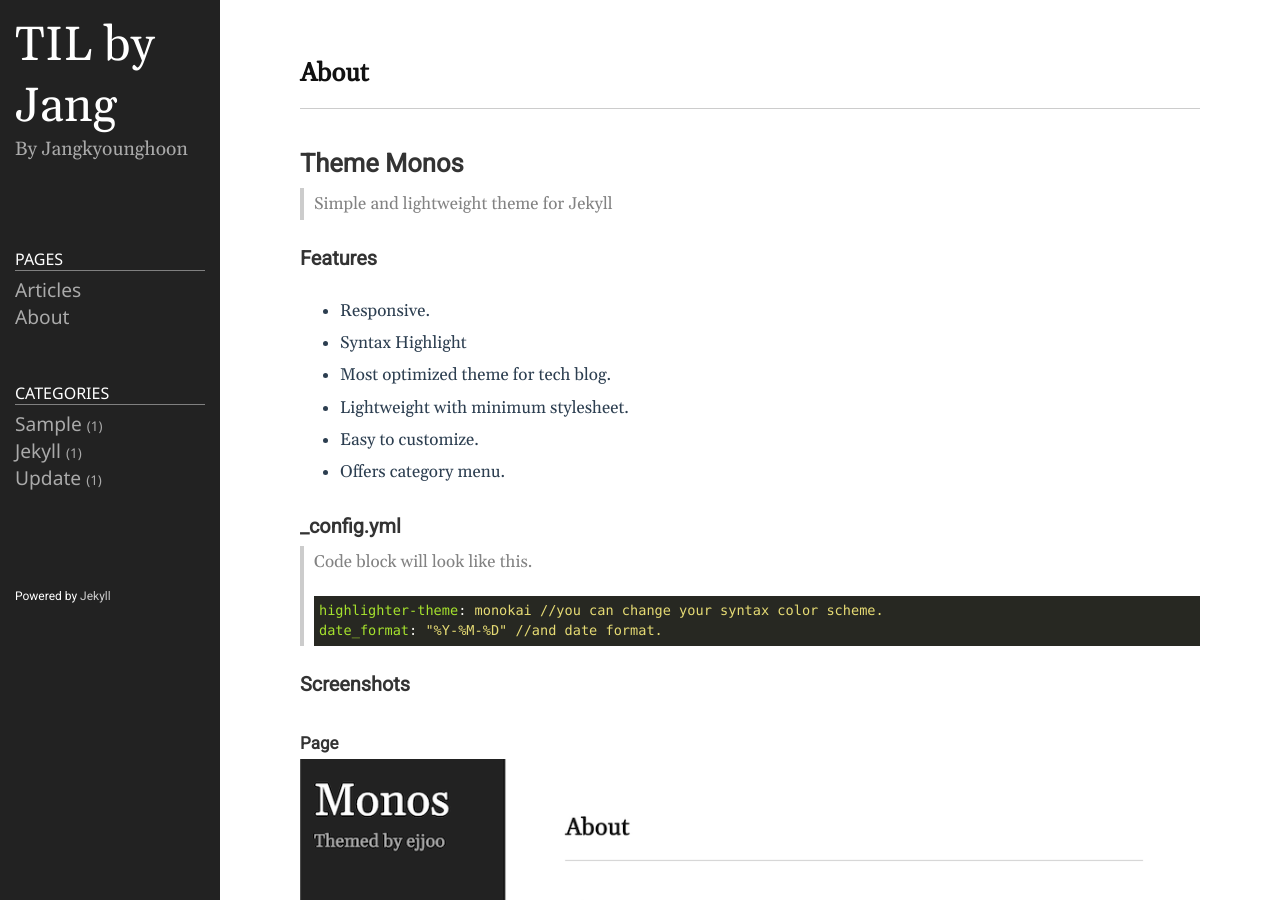
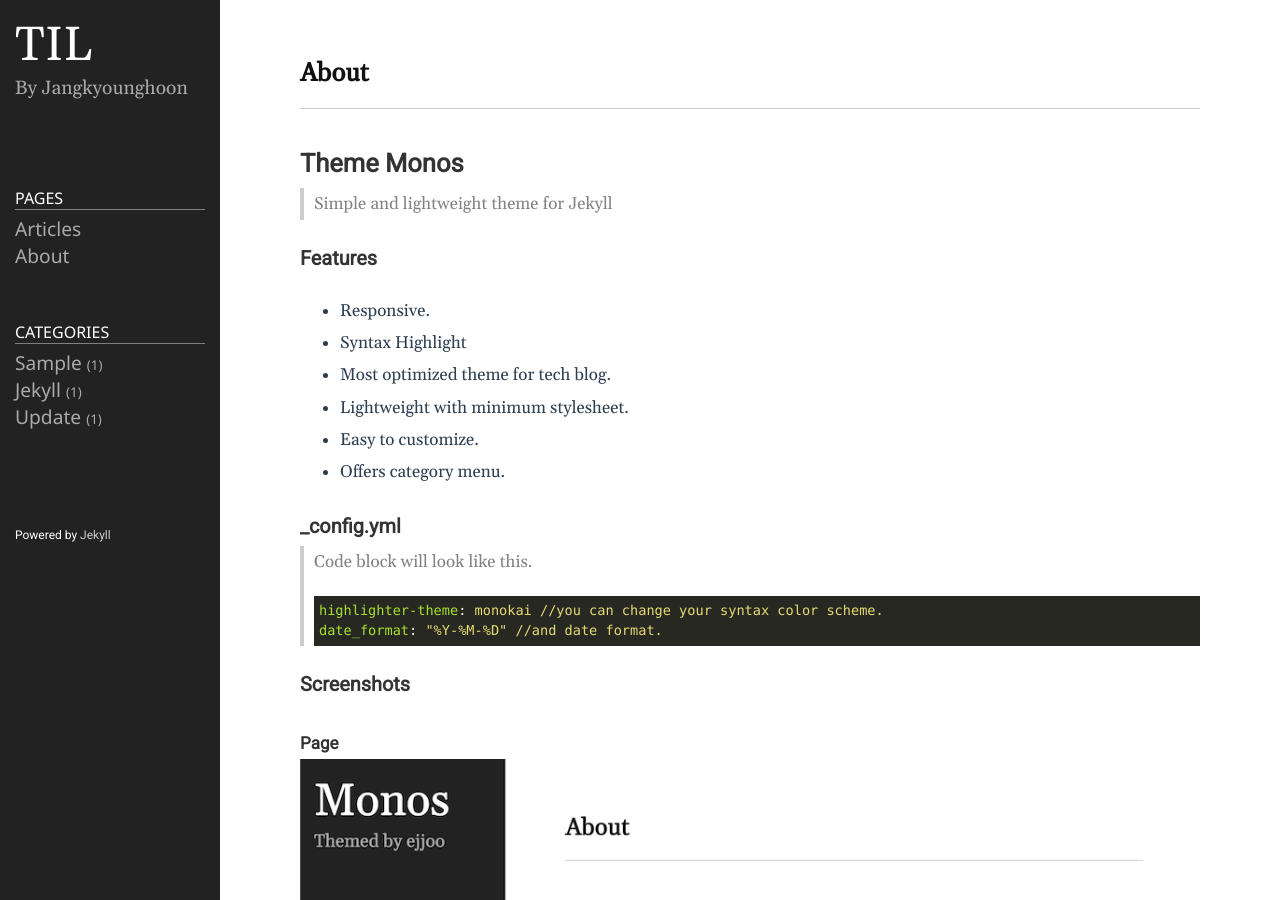
Before and after one commit to kyounghunJang/kyounghunJang.github.io, a Jekyll site: the page built from README.md, in a window 1280 px wide and 900 px high. Built offline with Jekyll 4.4.1, drawn with Linux system fonts in a browser that asks for light colours.

Commit message:
Update _config.yml

```diff
--- a/_config.yml
+++ b/_config.yml
@@ -18,7 +18,7 @@
 # You can create any custom variable you would like, and they will be accessible
 # in the templates via {{ site.myvariable }}.
 
-title: TIL by Jang
+title: TIL
 email: matkimchi_@nave.rcom
 description: >- # this means to ignore newlines until "baseurl:"
   By Jangkyounghoon
```
